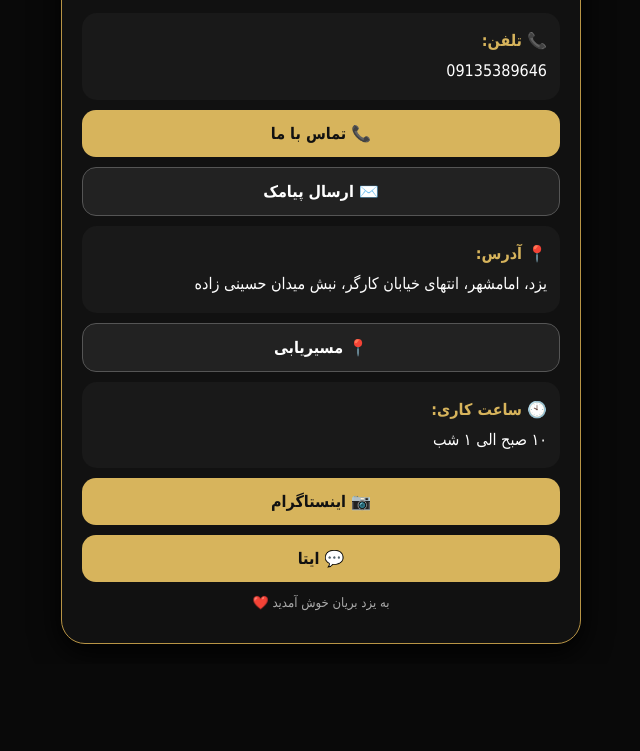
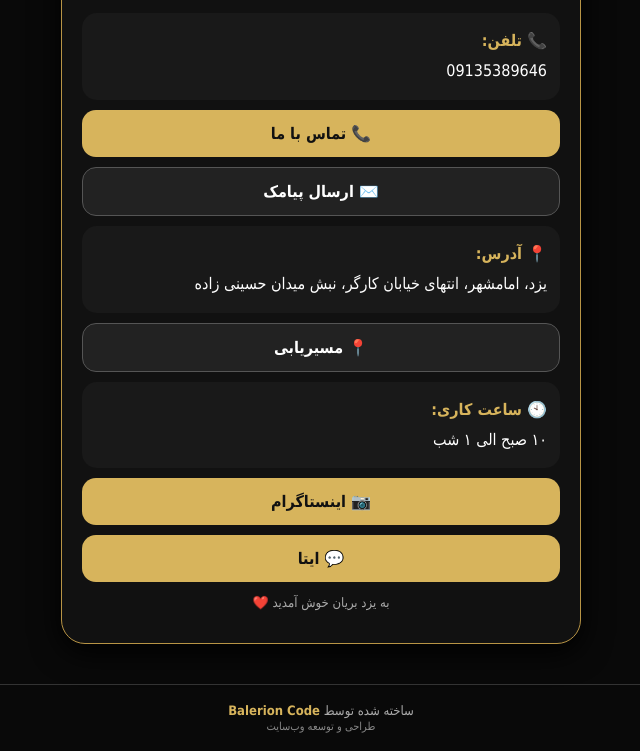
Before and after one commit to unfu2a/unfu2a.github.io, a plain HTML site: page index.html in a window 1280 px wide. Shown: the part 317-1068 px from the top of the page, without its empty margins (319-959 px from the left). Before the commit the page ends 981 px from the top, so only its background shows below. Drawn offline with Linux system fonts and the light colour scheme.

Commit message:
Add footer with credits to index.html
new comit project

```diff
--- a/index.html
+++ b/index.html
@@ -1,3 +1,4 @@
+
 <!doctype html><html lang="fa" dir="rtl"><head><meta charset="utf-8"><meta name="viewport" content="width=device-width,initial-scale=1"><title>یزد بریان</title><style>
 body{margin:0;background:#090909;color:#fff;font-family:Tahoma,Arial,sans-serif}.wrap{max-width:520px;margin:auto;padding:20px 15px}.card{background:#111;border:1px solid #b89445;border-radius:24px;padding:20px;text-align:center;box-shadow:0 8px 30px #000}.logo{width:190px;height:190px;object-fit:contain;border-radius:50%;margin:auto;display:block}h1{color:#d7b45c;margin:10px 0 4px}.sub{color:#ddd}.info{background:#191919;border-radius:15px;padding:13px;margin:10px 0;line-height:1.9;text-align:right}.info b{color:#d7b45c}.btn{display:block;padding:14px;margin:10px 0;border-radius:14px;text-decoration:none;font-weight:bold;background:#d7b45c;color:#111}.dark{background:#222;color:#fff;border:1px solid #555}.small{color:#aaa;font-size:13px}</style></head><body><div class="wrap"><div class="card">
 <img class="logo" src="logo.png" alt="یزد بریان"><h1>یزد بریان</h1><p class="sub">عطر و طعم ماندگار</p>
@@ -5,4 +6,4 @@ body{margin:0;background:#090909;color:#fff;font-family:Tahoma,Arial,sans-serif}
 <div class="info"><b>📍 آدرس:</b><br>یزد، امامشهر، انتهای خیابان کارگر، نبش میدان حسینی زاده</div><a class="btn dark" target="_blank" href="https://www.google.com/maps/search/?api=1&query=%DB%8C%D8%B2%D8%AF%20%D8%A7%D9%85%D8%A7%D9%85%D8%B4%D9%87%D8%B1%20%D8%A7%D9%86%D8%AA%D9%87%D8%A7%DB%8C%20%D8%AE%DB%8C%D8%A7%D8%A8%D8%A7%D9%86%20%DA%A9%D8%A7%D8%B1%DA%AF%D8%B1">📍 مسیریابی</a>
 <div class="info"><b>🕙 ساعت کاری:</b><br>۱۰ صبح الی ۱ شب</div>
 <a class="btn" target="_blank" href="https://www.instagram.com/yazdberyan?stkn=czBhZ3lkNWN1endh">📷 اینستاگرام</a><a class="btn" target="_blank" href="https://eitaa.com/yazdberyan">💬 ایتا</a><p class="small">به یزد بریان خوش آمدید ❤️</p>
-</div></div></body></html>
+</div></div><footer style="margin-top:20px;padding:18px;text-align:center;border-top:1px solid #333;color:#aaa;font-family:Tahoma,Arial,sans-serif;font-size:13px;">ساخته شده توسط <a href="https://unfu2a-ops.github.io/baktestt/" target="_blank" rel="noopener noreferrer" style="color:#d7b45c;text-decoration:none;font-weight:bold;">Balerion Code</a><br><span style="font-size:11px;color:#888;">طراحی و توسعه وب‌سایت</span></footer></body></html>
```
